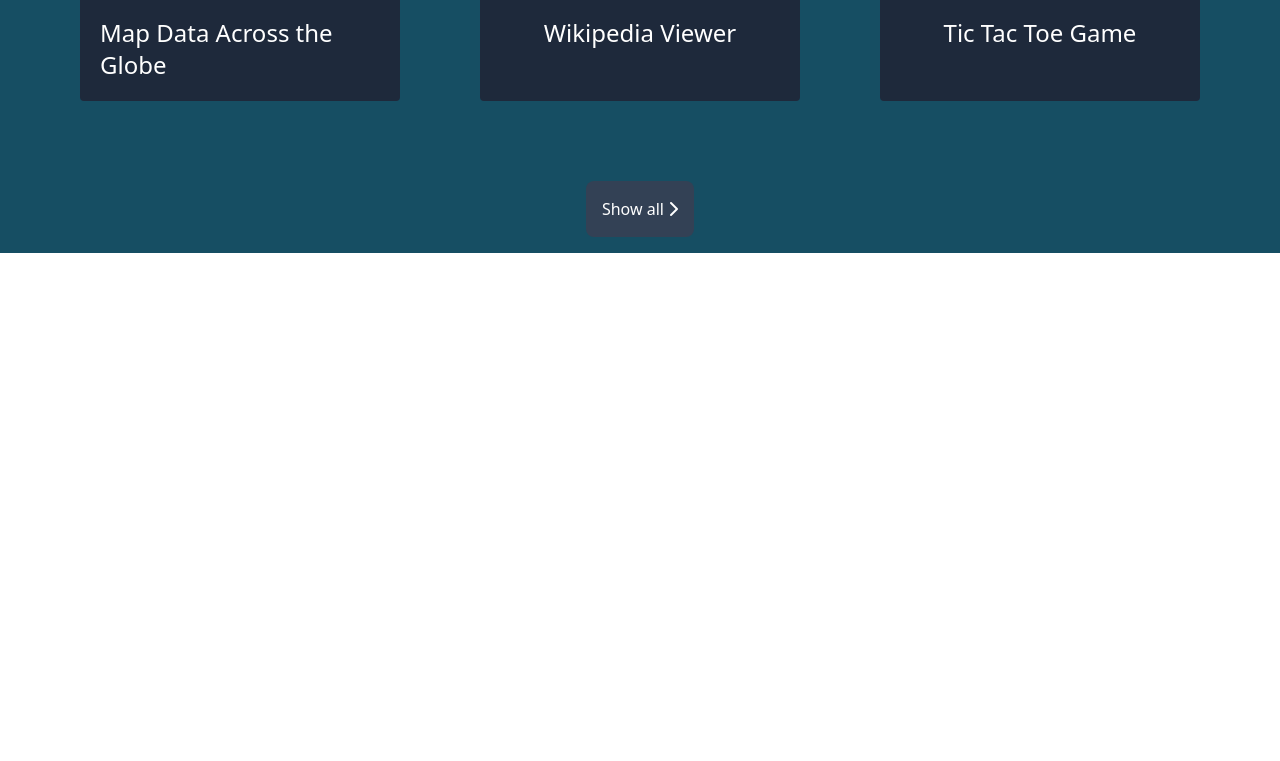
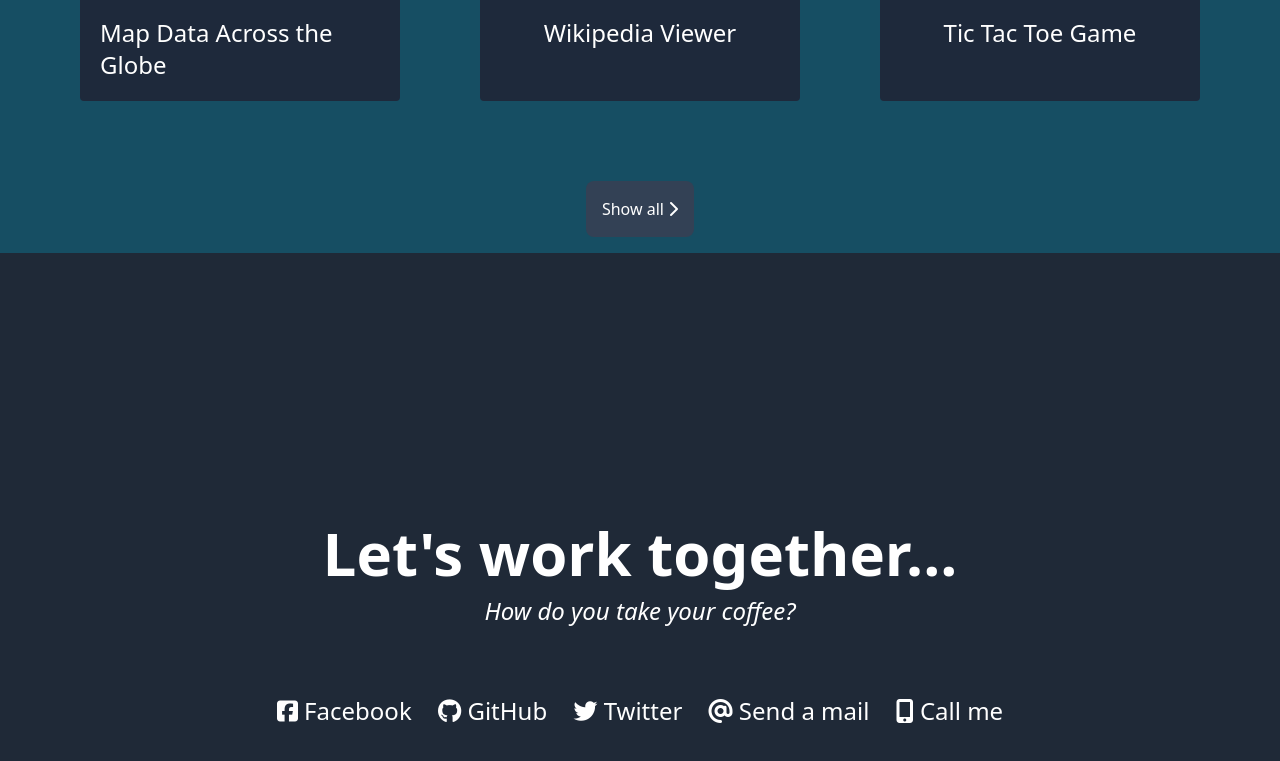
Before and after one commit to Haristurk/assignment-2, a website: page src/index.html in a window 1280 px wide. Shown: the part 1743-2504 px from the top of the page. Before the commit the page ends 1996 px from the top, so only its background shows below. Drawn offline with Linux system fonts and the light colour scheme.

Commit message:
contact section

```diff
--- a/src/index.html
+++ b/src/index.html
@@ -139,5 +139,42 @@
         </p>
       </a>
     </section>
+
+    <!-- my contact section  -->
+
+    <section
+      class="flex flex-col justify-center items-center w-full h-screen text-white bg-gray-800"
+    >
+      <div class="flex flex-col justify-center items-center w-full h-">
+        <h2 class="font-bold text-6xl font-sans">Let's work together...</h2>
+        <p class="font-light italic m-3 text-2xl">
+          How do you take your coffee?
+        </p>
+      </div>
+      <div class="text-2xl m-14">
+        <a
+          href="https://facebook.com/turkharis01"
+          target="_blank"
+          class="hover:bg-red-700"
+          ><i class="fa-brands fa-square-facebook"></i> Facebook</a
+        >
+        <a
+          href="https://github.com/Haristurk"
+          target="_blank"
+          class="ml-5 transition transform hover:translate-y-5"
+          ><i class="fab fa-github"></i> GitHub</a
+        >
+        <a
+          href="https://twitter.com/Harsiturk01"
+          target="_blank"
+          class="ml-5 transition transform hover:-translate-y-3 motion-reduce:transition-none motion-reduce::hover:transform-none"
+          ><i class="fab fa-twitter"></i> Twitter</a
+        >
+        <a href="#" class="ml-5"><i class="fa-solid fa-at"></i> Send a mail</a>
+        <a href="tel:+923430184562" class="ml-5"
+          ><i class="fa-solid fa-mobile-screen-button"></i> Call me</a
+        >
+      </div>
+    </section>
   </body>
 </html>
```
